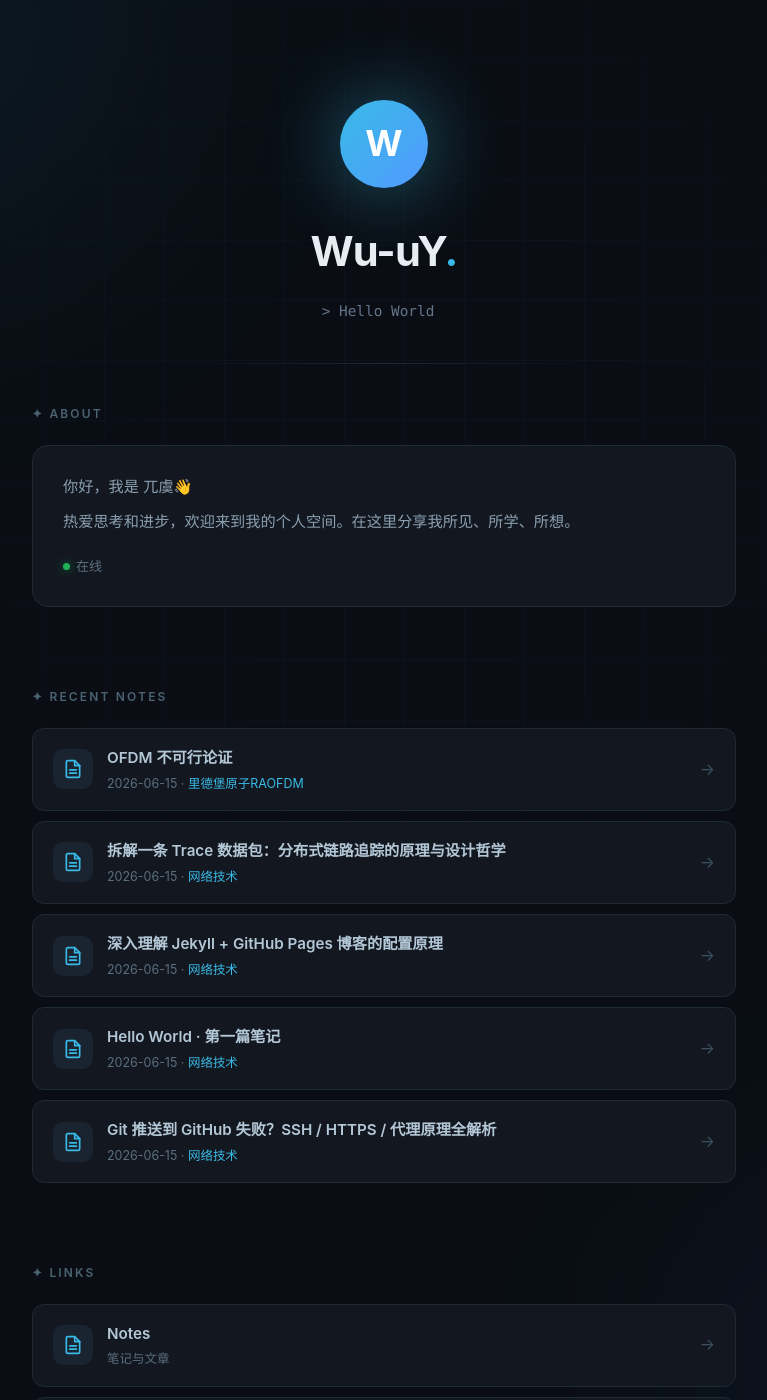
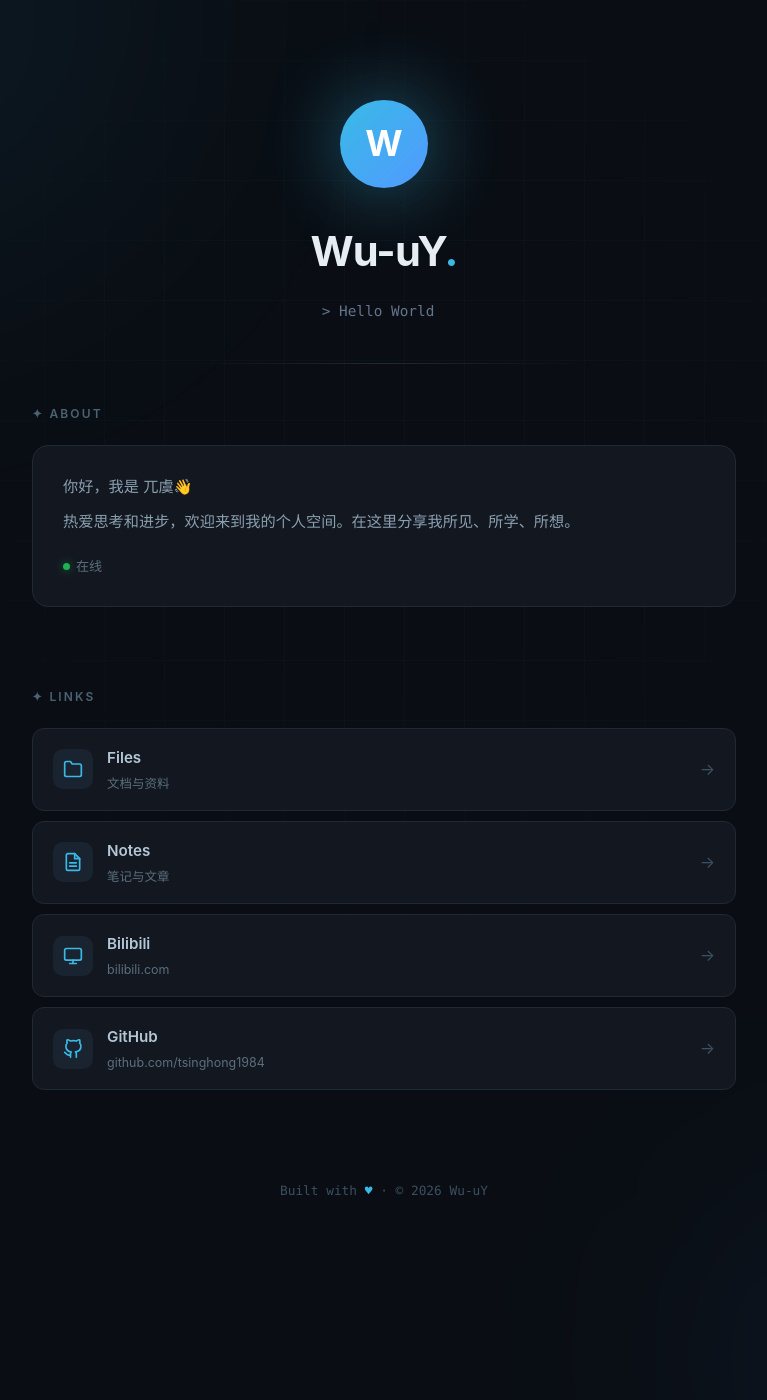
Before and after one commit to tsinghong1984/tsinghong1984.github.io, a Jekyll site: the page built from index.html, in a window 1280 px wide and 1400 px high. Shown: the whole window, without its empty margins (256-1023 px from the left). Built offline with Jekyll 4.4.1, drawn with Linux system fonts in a browser that asks for light colours.

Commit message:
去掉首页 Recent Notes，添加 Files 入口和 /files/ 浏览页

```diff
--- /dev/null
+++ b/files/index.html
@@ -0,0 +1,61 @@
+---
+layout: default
+title: Files
+---
+<header>
+    <a href="/" class="back-link">← 返回首页</a>
+    <div class="blog-header">
+        <h1>✦ Files</h1>
+        <p class="tagline">文档与资料</p>
+    </div>
+</header>
+
+<div class="divider"></div>
+
+<section>
+    <h2>✦ 分类浏览</h2>
+    <div class="links">
+        <a href="/files/网络技术/" class="link-item">
+            <div class="link-icon">
+                <svg width="20" height="20" viewBox="0 0 24 24" fill="none" stroke="#39bae6" stroke-width="2" stroke-linecap="round" stroke-linejoin="round"><path d="M22 19a2 2 0 0 1-2 2H4a2 2 0 0 1-2-2V5a2 2 0 0 1 2-2h5l2 3h9a2 2 0 0 1 2 2z"/></svg>
+            </div>
+            <div class="link-info">
+                <div class="link-title">网络技术</div>
+            </div>
+            <span class="link-arrow">→</span>
+        </a>
+        <a href="/files/无线通信/" class="link-item">
+            <div class="link-icon">
+                <svg width="20" height="20" viewBox="0 0 24 24" fill="none" stroke="#39bae6" stroke-width="2" stroke-linecap="round" stroke-linejoin="round"><path d="M22 19a2 2 0 0 1-2 2H4a2 2 0 0 1-2-2V5a2 2 0 0 1 2-2h5l2 3h9a2 2 0 0 1 2 2z"/></svg>
+            </div>
+            <div class="link-info">
+                <div class="link-title">无线通信</div>
+            </div>
+            <span class="link-arrow">→</span>
+        </a>
+        <a href="/files/里德堡原子/" class="link-item">
+            <div class="link-icon">
+                <svg width="20" height="20" viewBox="0 0 24 24" fill="none" stroke="#39bae6" stroke-width="2" stroke-linecap="round" stroke-linejoin="round"><path d="M22 19a2 2 0 0 1-2 2H4a2 2 0 0 1-2-2V5a2 2 0 0 1 2-2h5l2 3h9a2 2 0 0 1 2 2z"/></svg>
+            </div>
+            <div class="link-info">
+                <div class="link-title">里德堡原子</div>
+            </div>
+            <span class="link-arrow">→</span>
+        </a>
+        <a href="/files/AI大模型/" class="link-item">
+            <div class="link-icon">
+                <svg width="20" height="20" viewBox="0 0 24 24" fill="none" stroke="#39bae6" stroke-width="2" stroke-linecap="round" stroke-linejoin="round"><path d="M22 19a2 2 0 0 1-2 2H4a2 2 0 0 1-2-2V5a2 2 0 0 1 2-2h5l2 3h9a2 2 0 0 1 2 2z"/></svg>
+            </div>
+            <div class="link-info">
+                <div class="link-title">AI大模型</div>
+            </div>
+            <span class="link-arrow">→</span>
+        </a>
+    </div>
+</section>
+
+<section>
+    <div class="card">
+        <p style="color:#64748b;">把 PDF 放到对应文件夹，访问 <code>/files/分类名/文件名.pdf</code> 即可下载。<br>文章中引用：<code>[论文标题](/files/里德堡原子/paper.pdf)</code></p>
+    </div>
+</section>
--- a/index.html
+++ b/index.html
@@ -313,29 +313,21 @@
             </div>
         </section>
 
-        <!-- Recent Notes -->
-        <section>
-            <h2>✦ Recent Notes</h2>
-            <div class="links">
-                {% for post in site.posts limit:5 %}
-                <a href="{{ post.url }}" class="link-item">
-                    <div class="link-icon">
-                        <svg width="20" height="20" viewBox="0 0 24 24" fill="none" stroke="#39bae6" stroke-width="2" stroke-linecap="round" stroke-linejoin="round"><path d="M14 2H6a2 2 0 0 0-2 2v16a2 2 0 0 0 2 2h12a2 2 0 0 0 2-2V8z"/><polyline points="14 2 14 8 20 8"/><line x1="16" y1="13" x2="8" y2="13"/><line x1="16" y1="17" x2="8" y2="17"/></svg>
-                    </div>
-                    <div class="link-info">
-                        <div class="link-title">{{ post.title }}</div>
-                        <div class="link-desc">{{ post.date | date: "%Y-%m-%d" }}{% if post.tags %} · {% for tag in post.tags %}<span style="color:#39bae6;">{{ tag }}</span>{% unless forloop.last %} {% endunless %}{% endfor %}{% endif %}</div>
-                    </div>
-                    <span class="link-arrow">→</span>
-                </a>
-                {% endfor %}
-            </div>
-        </section>
-
         <!-- Links -->
         <section>
             <h2>✦ Links</h2>
             <div class="links">
+                <a href="/files/" class="link-item">
+                    <div class="link-icon">
+                        <svg width="20" height="20" viewBox="0 0 24 24" fill="none" stroke="#39bae6" stroke-width="2" stroke-linecap="round" stroke-linejoin="round"><path d="M22 19a2 2 0 0 1-2 2H4a2 2 0 0 1-2-2V5a2 2 0 0 1 2-2h5l2 3h9a2 2 0 0 1 2 2z"/></svg>
+                    </div>
+                    <div class="link-info">
+                        <div class="link-title">Files</div>
+                        <div class="link-desc">文档与资料</div>
+                    </div>
+                    <span class="link-arrow">→</span>
+                </a>
+
                 <a href="/blog/" class="link-item">
                     <div class="link-icon">
                         <svg width="20" height="20" viewBox="0 0 24 24" fill="none" stroke="#39bae6" stroke-width="2" stroke-linecap="round" stroke-linejoin="round"><path d="M14 2H6a2 2 0 0 0-2 2v16a2 2 0 0 0 2 2h12a2 2 0 0 0 2-2V8z"/><polyline points="14 2 14 8 20 8"/><line x1="16" y1="13" x2="8" y2="13"/><line x1="16" y1="17" x2="8" y2="17"/></svg>
```
